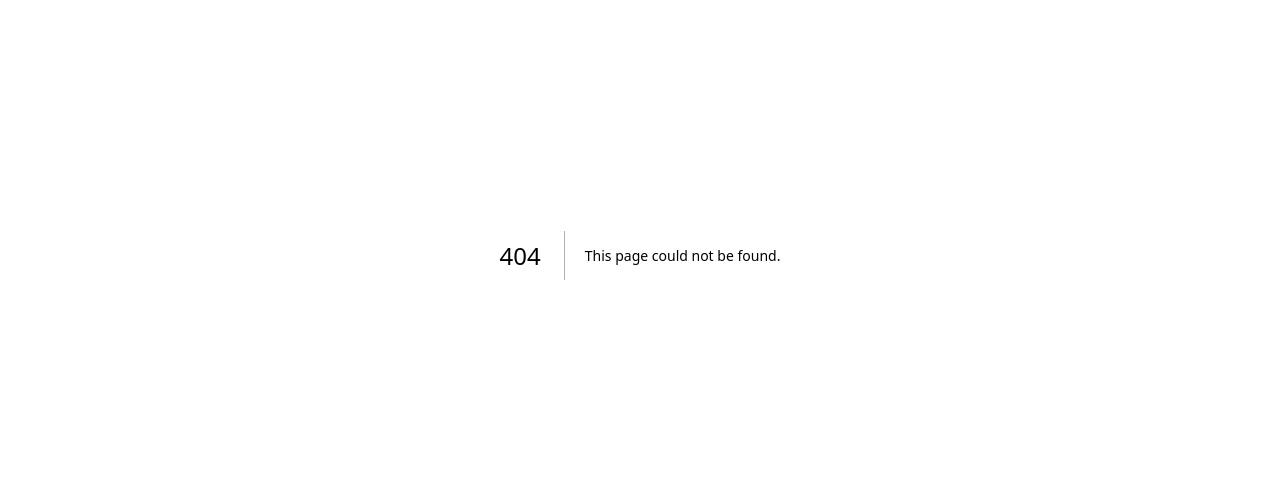
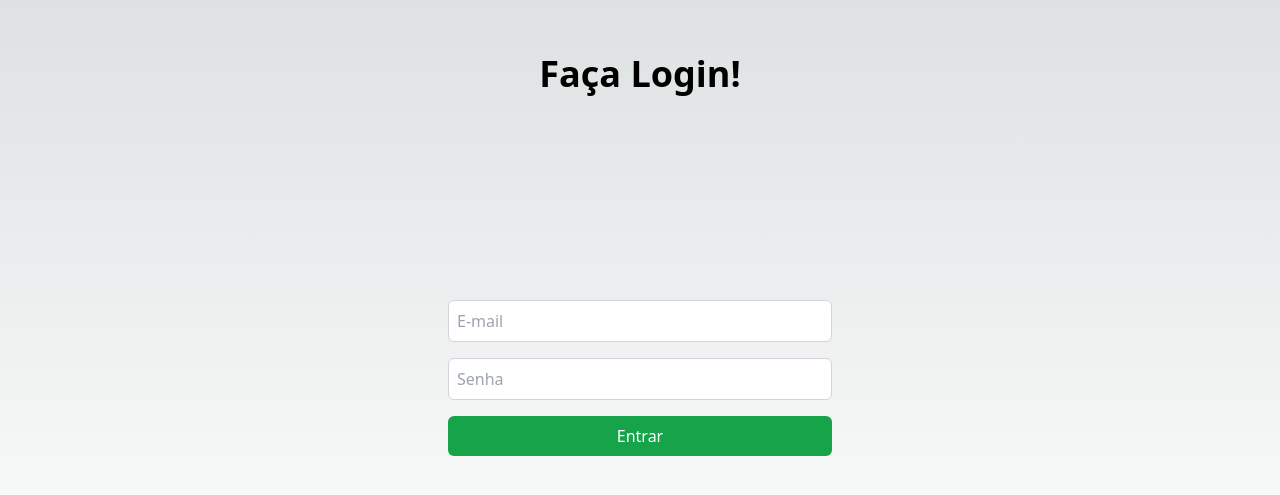
Before and after one commit to Ahnitam/nexjs_front_challenge, a Next.js app: page /login in a window 1280 px wide. Before the commit this address had no page. Shown: the part 145-640 px from the top of the page. Built offline with nearby package versions, Linux system fonts and the light colour scheme.

Commit message:
chore: create basic login form

```diff
--- /dev/null
+++ b/src/pages/login/components/FormInput.tsx
@@ -0,0 +1,14 @@
+interface FormInputProps {
+  type: string;
+  placeholder: string;
+}
+
+export function FormInput({ type, placeholder }: FormInputProps) {
+  return (
+    <input
+      type={type}
+      placeholder={placeholder}
+      className="p-2 border border-gray-300 rounded-md"
+    />
+  );
+}
--- /dev/null
+++ b/src/pages/login/index.tsx
@@ -0,0 +1,19 @@
+import { FormInput } from "./components/FormInput";
+
+export default function Login() {
+  return (
+    <main className="flex min-h-screen flex-col items-center justify-around p-24">
+      <h1 className="text-4xl font-bold">Faça Login!</h1>
+      <form className="flex flex-col w-96 space-y-4">
+        <FormInput type="email" placeholder="E-mail" />
+        <FormInput type="password" placeholder="Senha" />
+        <button
+          type="submit"
+          className="p-2 bg-green-600 text-white rounded-md"
+        >
+          Entrar
+        </button>
+      </form>
+    </main>
+  );
+}
```
